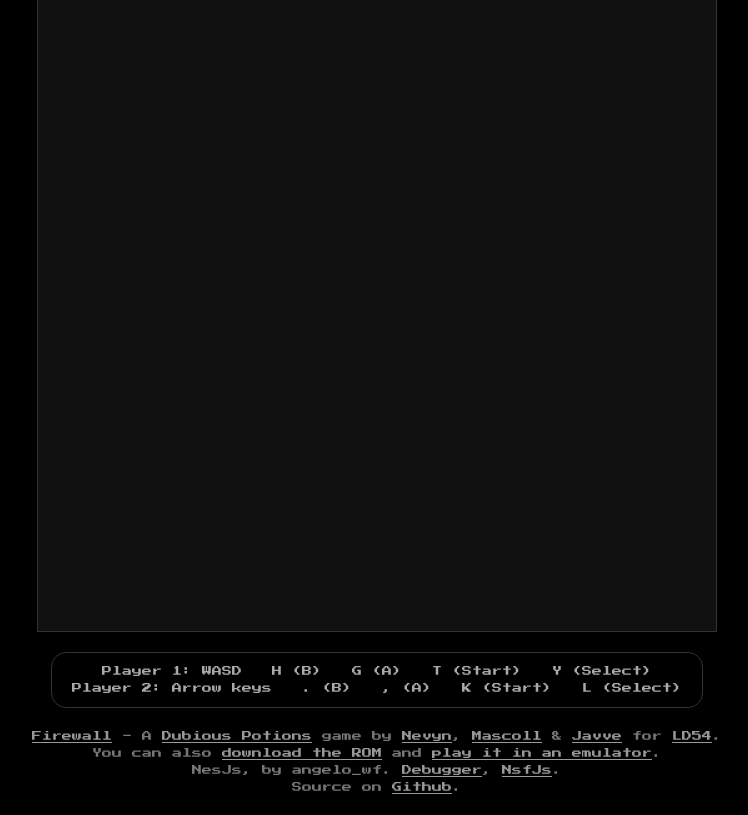
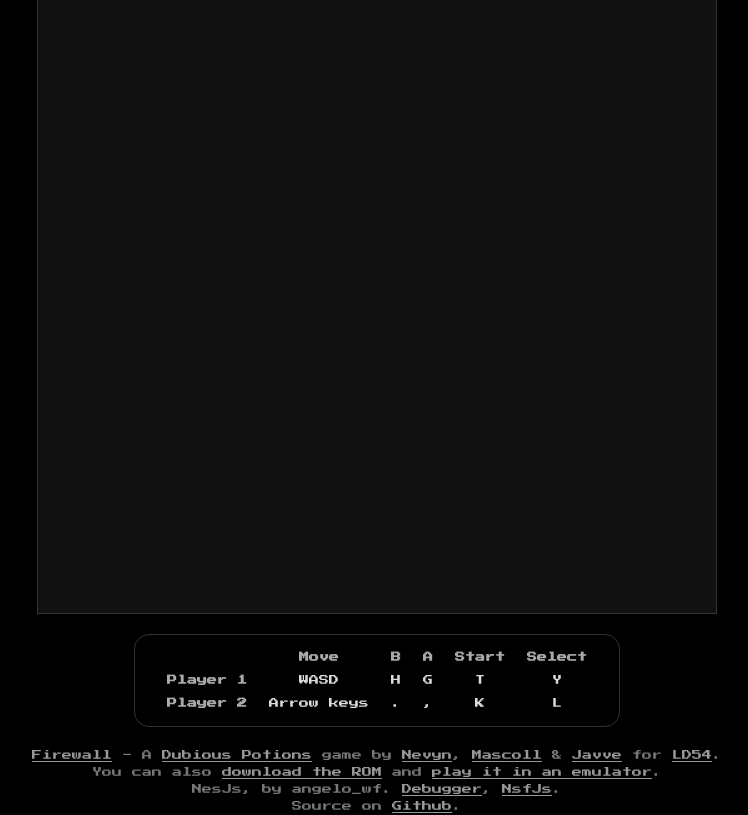
Before and after one commit to dubiouspotions/ld54-firewall, a plain HTML site: page docs/index.html in a window 1280 px wide. Shown: the whole page, without its empty margins (263-1011 px from the left). Drawn offline with Linux system fonts and the light colour scheme; no server answers.

Commit message:
Nicer control info

```diff
--- a/docs/index.html
+++ b/docs/index.html
@@ -19,8 +19,36 @@
   <canvas id="output"></canvas>
   <pre id="log"></pre>
   <div class="controls">
-    Player 1:  WASD &nbsp; H (B) &nbsp; G (A) &nbsp; T (Start) &nbsp; Y (Select)<br>
-    Player 2:  Arrow keys &nbsp; . (B) &nbsp; , (A) &nbsp; K (Start) &nbsp; L (Select)
+    <table>
+      <thead>
+        <tr>
+          <td></td>
+          <th>Move</th>
+          <th>B</th>
+          <th>A</th>
+          <th>Start</th>
+          <th>Select</th>
+        </tr>
+      </thead>
+      <tbody>
+        <tr>
+          <th>Player 1</th>
+          <td>WASD</td>
+          <td>H</td>
+          <td>G</td>
+          <td>T</td>
+          <td>Y</td>
+        </tr>
+        <tr>
+          <th>Player 2</th>
+          <td>Arrow keys</td>
+          <td>.</td>
+          <td>,</td>
+          <td>K</td>
+          <td>L</td>
+        </tr>
+      </tbody>
+    </table>
   </div>
   <p>
       <a href="https://ldjam.com/events/ludum-dare/54/firewall">Firewall</a> -
--- a/docs/style.css
+++ b/docs/style.css
@@ -58,5 +58,15 @@ pre {
   padding:10px 20px;
   border-radius: 15px;
   border:solid 1px #333;
+  color:#999;
+}
+.controls th {
   color:#aaa;
 }
+.controls td {
+  color:#ddd;
+}
+.controls td,
+.controls th {
+  padding:2px 10px;
+}
```
